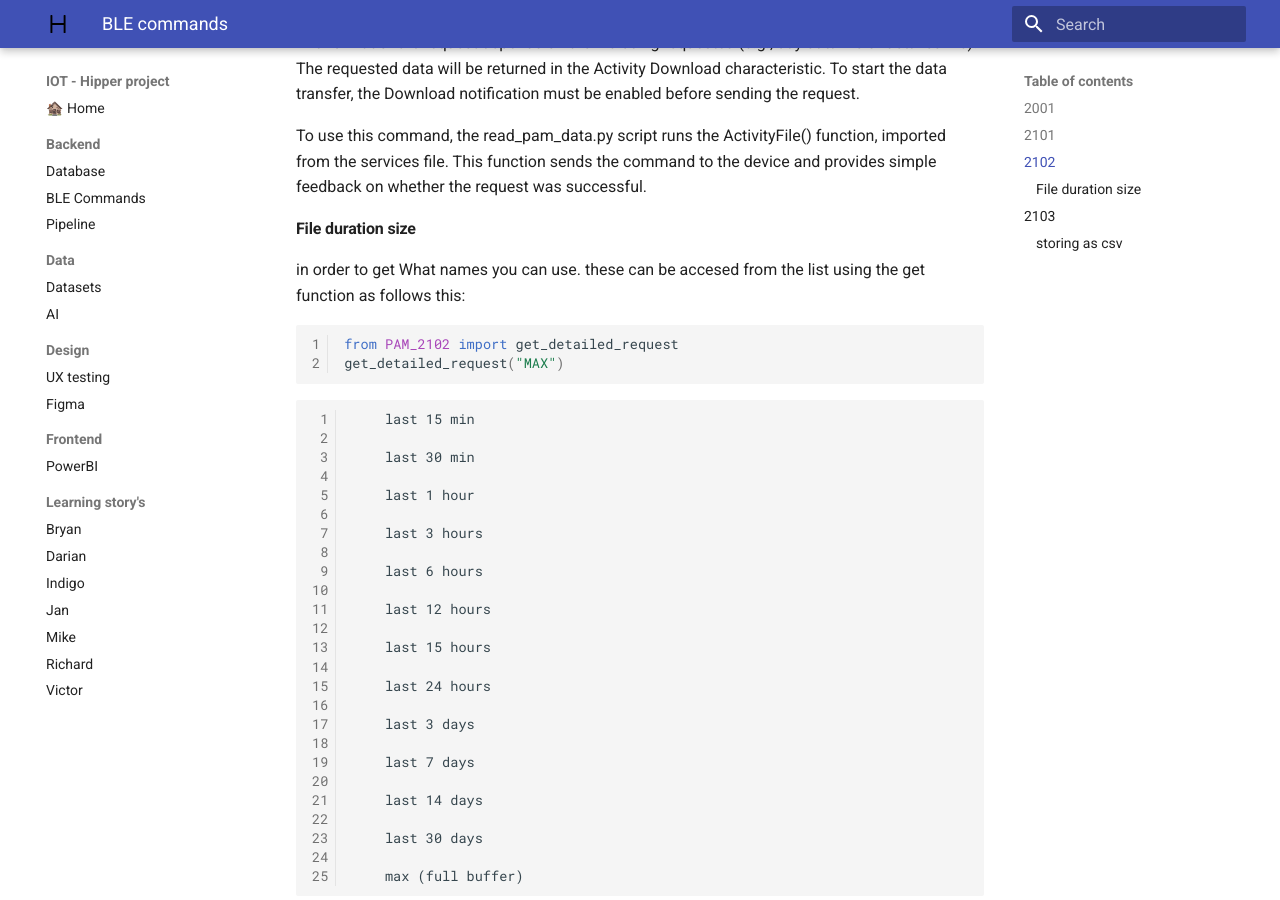
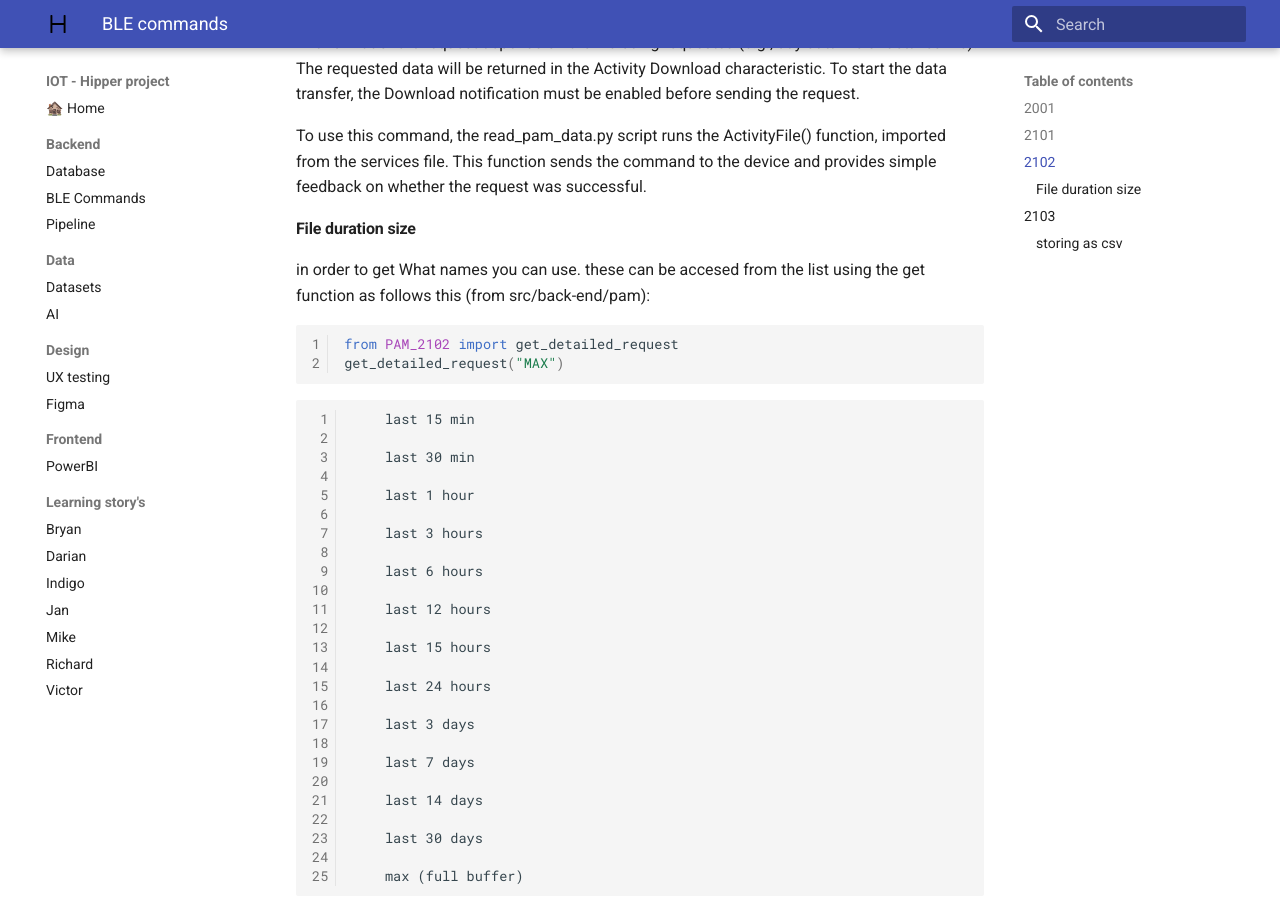
Before and after one commit to Vic-Warden/Digital-Life-Hipper-Monitoring, an MkDocs documentation site: the page built from docs/backend/bleCommands.md, in a window 1280 px wide and 900 px high, scrolled down 1443 px. Built offline with MkDocs 1.6.1 and Material for MkDocs 9.7.7, drawn with Linux system fonts in a browser that asks for light colours.

Commit message:
docs updates

`````diff
--- a/docs/backend/bleCommands.md
+++ b/docs/backend/bleCommands.md
@@ -53,7 +53,8 @@ simple feedback on whether the request was successful.
 #### File duration size
 in order to get
 What names you can use.
-these can be accesed from the list using the get function as follows this:
+these can be accesed from the list using the get function as follows this (from src/back-end/pam):
+
 ````python
 from PAM_2102 import get_detailed_request
 get_detailed_request("MAX")
@@ -92,6 +93,7 @@ these were determined by the following logic from the PAM device documentation
 Each two-byte command packs the number of 15-minute intervals you want (low byte + high byte’s lower 7 bits) in little-endian,
 with the high byte’s MSB set to 1 to signal a detailed-file request.
 
+
 ## 2103
 
 this code can be used by importing the services file and using the ````ActivityDownload()```` function
`````
